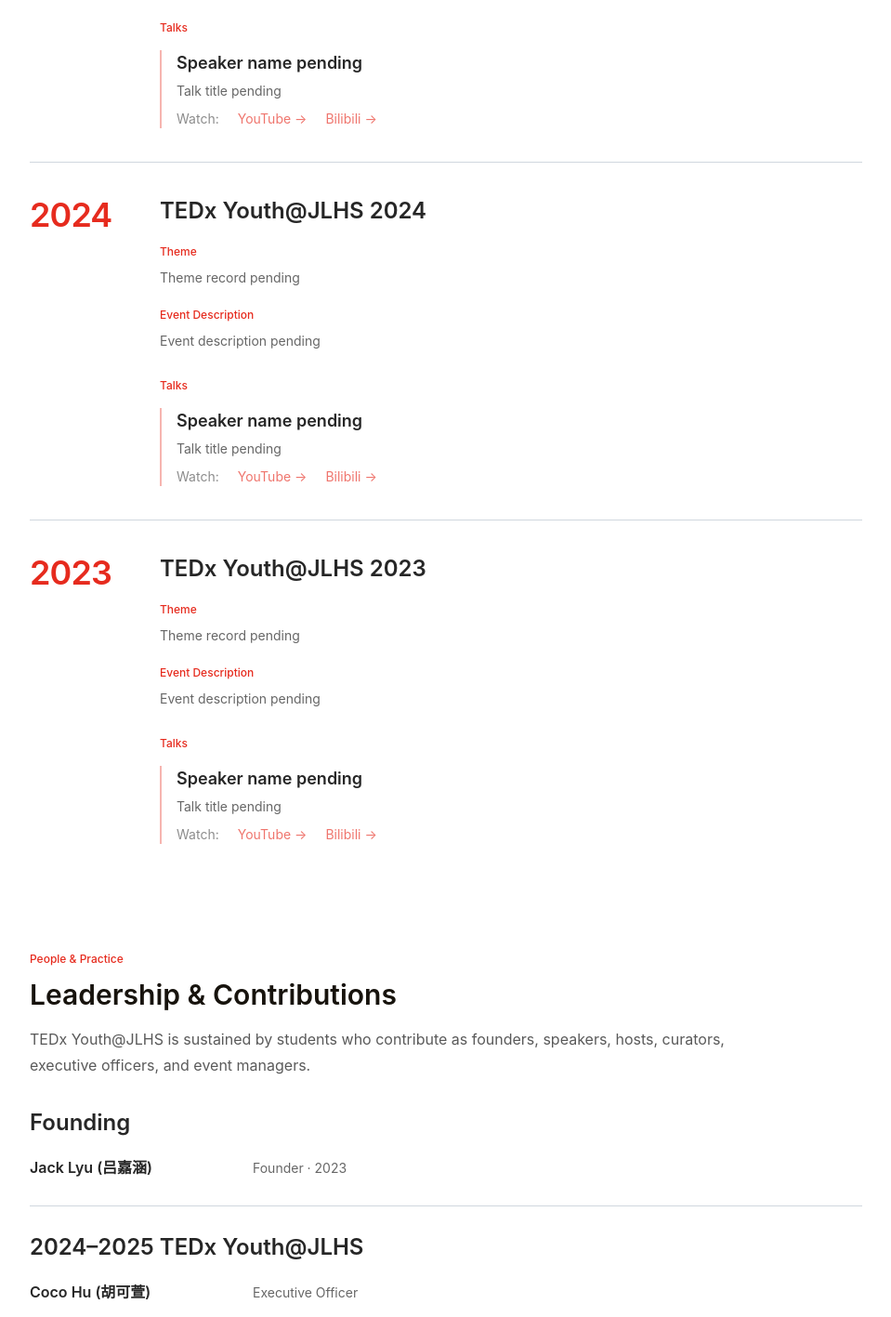
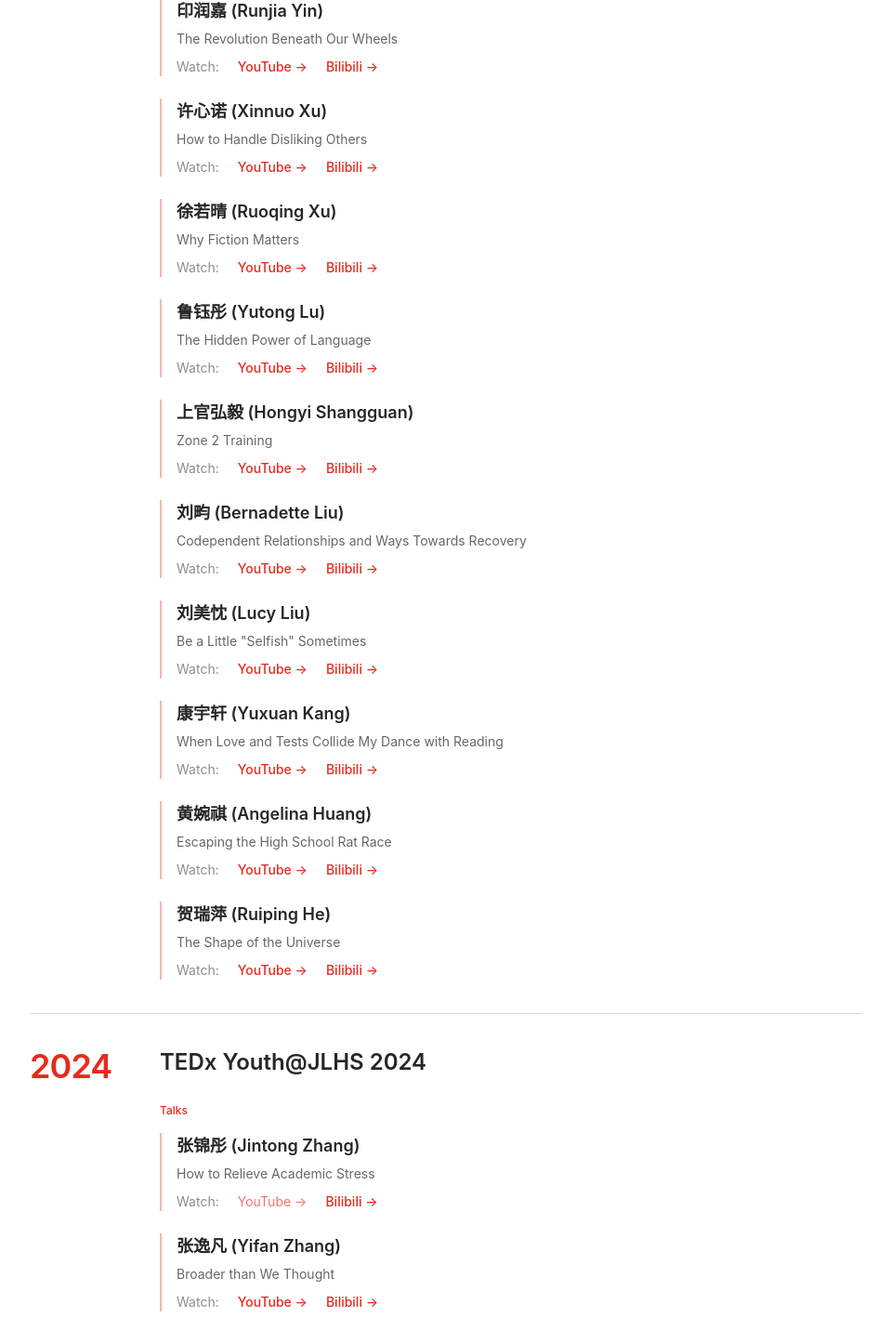
Before and after one commit to henrywyx0730/jlhsctc-official-website, a Next.js app: page /tedx in a window 1280 px wide. Shown: the part 1693-3110 px from the top of the page at 93% size, without its empty margins (56-1015 px from the left). Built offline with nearby package versions, Linux system fonts and the light colour scheme.

Commit message:
feat: complete TEDx archives for 2023–2025

```diff
--- a/app/tedx/page.js
+++ b/app/tedx/page.js
@@ -66,20 +66,6 @@
         <h3 className="font-display text-2xl font-semibold text-black/85">
           {event.title}
         </h3>
-        <div className="mt-5">
-          <SectionLabel>Theme</SectionLabel>
-          <p className="mt-2 text-sm leading-6 text-black/60">
-            {event.theme || "Theme record pending"}
-          </p>
-        </div>
-
-        <div className="mt-5">
-          <SectionLabel>Event Description</SectionLabel>
-          <p className="mt-2 text-sm leading-6 text-black/60">
-            {event.description || "Event description pending"}
-          </p>
-        </div>
-
         <div className="mt-7">
           <SectionLabel>Talks</SectionLabel>
           <div className="mt-4 space-y-6">
--- a/src/data/tedxEvents.js
+++ b/src/data/tedxEvents.js
@@ -20,10 +20,76 @@
     description: "",
     talks: [
       {
-        speaker: "",
-        title: "",
-        youtube: "",
-        bilibili: "",
+        speaker: "颜圣桐 (Amy Yan)",
+        title: "Removing the Romance Taboo",
+        youtube: "https://www.youtube.com/watch?v=l4JHI6EZx1s",
+        bilibili: "https://www.bilibili.com/video/BV1Dk8tzpETe/",
+      },
+      {
+        speaker: "朱正扬 (Zhengyang Zhu)",
+        title: "From Little Piggy to Champion",
+        youtube: "https://www.youtube.com/watch?v=ERVd8Ceb04Y",
+        bilibili: "https://www.bilibili.com/video/BV18k8tzpEAQ/",
+      },
+      {
+        speaker: "印润嘉 (Runjia Yin)",
+        title: "The Revolution Beneath Our Wheels",
+        youtube: "https://www.youtube.com/watch?v=GhUwE2EtXCM",
+        bilibili: "https://www.bilibili.com/video/BV1uC8tzXE1y/",
+      },
+      {
+        speaker: "许心诺 (Xinnuo Xu)",
+        title: "How to Handle Disliking Others",
+        youtube: "https://www.youtube.com/watch?v=-ALzeCYV6Rs",
+        bilibili: "https://www.bilibili.com/video/BV1bC8tzQERn/",
+      },
+      {
+        speaker: "徐若晴 (Ruoqing Xu)",
+        title: "Why Fiction Matters",
+        youtube: "https://www.youtube.com/watch?v=7ijEtAxocTg",
+        bilibili: "https://www.bilibili.com/video/BV1q48tzYED9/",
+      },
+      {
+        speaker: "鲁钰彤 (Yutong Lu)",
+        title: "The Hidden Power of Language",
+        youtube: "https://www.youtube.com/watch?v=ETkJmNl3K1s",
+        bilibili: "https://www.bilibili.com/video/BV1qb8tzwEpg/",
+      },
+      {
+        speaker: "上官弘毅 (Hongyi Shangguan)",
+        title: "Zone 2 Training",
+        youtube: "https://www.youtube.com/watch?v=Wp7rAVbajyw",
+        bilibili: "https://www.bilibili.com/video/BV1B48tzYEGR/",
+      },
+      {
+        speaker: "刘畇 (Bernadette Liu)",
+        title: "Codependent Relationships and Ways Towards Recovery",
+        youtube: "https://www.youtube.com/watch?v=yQ-F6TiGUFw",
+        bilibili: "https://www.bilibili.com/video/BV1zW8tzvEGo/",
+      },
+      {
+        speaker: "刘美忱 (Lucy Liu)",
+        title: "Be a Little \"Selfish\" Sometimes",
+        youtube: "https://www.youtube.com/watch?v=WjouFYK1Bro",
+        bilibili: "https://www.bilibili.com/video/BV1Bx8tzPEnP/",
+      },
+      {
+        speaker: "康宇轩 (Yuxuan Kang)",
+        title: "When Love and Tests Collide My Dance with Reading",
+        youtube: "https://www.youtube.com/watch?v=Zl1uPZI3ZWo",
+        bilibili: "https://www.bilibili.com/video/BV19Y8tzbEDo/",
+      },
+      {
+        speaker: "黄婉祺 (Angelina Huang)",
+        title: "Escaping the High School Rat Race",
+        youtube: "https://www.youtube.com/watch?v=JdUmA-rJ1J4",
+        bilibili: "https://www.bilibili.com/video/BV1d88tzhEjo/",
+      },
+      {
+        speaker: "贺瑞萍 (Ruiping He)",
+        title: "The Shape of the Universe",
+        youtube: "https://www.youtube.com/watch?v=KbC1OhJCz68",
+        bilibili: "https://www.bilibili.com/video/BV1da8tzFEuS/",
       },
     ],
   },
@@ -34,10 +100,64 @@
     description: "",
     talks: [
       {
-        speaker: "",
-        title: "",
+        speaker: "张锦彤 (Jintong Zhang)",
+        title: "How to Relieve Academic Stress",
         youtube: "",
-        bilibili: "",
+        bilibili: "https://www.bilibili.com/video/BV1tJJLzWEvJ/",
+      },
+      {
+        speaker: "张逸凡 (Yifan Zhang)",
+        title: "Broader than We Thought",
+        youtube: "https://www.youtube.com/watch?v=6CyyRoYoz30",
+        bilibili: "https://www.bilibili.com/video/BV14pJLzHEuN/",
+      },
+      {
+        speaker: "王秋媛 (Qiuyuan Wang)",
+        title: "Sports Create Communities",
+        youtube: "https://www.youtube.com/watch?v=MZRWp6lDYK0",
+        bilibili: "https://www.bilibili.com/video/BV1U7JLzRE2f/",
+      },
+      {
+        speaker: "彭勃 (Bo Peng)",
+        title: "A Glimpse of Open Source Community",
+        youtube: "https://www.youtube.com/watch?v=rLMI58LqsHI",
+        bilibili: "https://www.bilibili.com/video/BV1tnJLzXEs2/",
+      },
+      {
+        speaker: "王煜昕 (Ezra Wang)",
+        title: "Stray Cats: Struggles and Efforts in Animal Welfare",
+        youtube: "",
+        bilibili: "https://www.bilibili.com/video/BV1KmJzzpEvv/",
+      },
+      {
+        speaker: "庄子慧 (Leah Zhuang)",
+        title: "Fear of a Better Option",
+        youtube: "https://www.youtube.com/watch?v=mSyUsXq0nRc",
+        bilibili: "https://www.bilibili.com/video/BV1KmJzzpECQ/",
+      },
+      {
+        speaker: "赵子萌 (Mary Zhao)",
+        title: "Lying Flat: Is it a real problem for us",
+        youtube: "https://www.youtube.com/watch?v=VIenC1A53EQ",
+        bilibili: "https://www.bilibili.com/video/BV1KmJzzpEaF/",
+      },
+      {
+        speaker: "唐佳怡 (Ellen Tang)",
+        title: "Math Anxiety",
+        youtube: "https://www.youtube.com/watch?v=5crAwEZvjpc",
+        bilibili: "https://www.bilibili.com/video/BV1KmJzzpEEc/",
+      },
+      {
+        speaker: "栾雨诺 (Michelle Luan)",
+        title: "Genetic Modification",
+        youtube: "https://www.youtube.com/watch?v=6UNiDvwdxlw",
+        bilibili: "https://www.bilibili.com/video/BV1KmJzzpE4F/",
+      },
+      {
+        speaker: "刘美忱 (Lucy Liu)",
+        title: "Ignorance is Bliss",
+        youtube: "https://www.youtube.com/watch?v=mrAg9jj1T14",
+        bilibili: "https://www.bilibili.com/video/BV14mJzzpEF7/",
       },
     ],
   },
@@ -48,10 +168,64 @@
     description: "",
     talks: [
       {
-        speaker: "",
-        title: "",
-        youtube: "",
-        bilibili: "",
+        speaker: "吴昱贤 (Henry Wu)",
+        title: "Solar Panels: Illuminating Pathways Out of Poverty",
+        youtube: "https://www.youtube.com/watch?v=zL3fobQzpHE",
+        bilibili: "https://www.bilibili.com/video/BV1aH4y1X7Ed/",
+      },
+      {
+        speaker: "金松河 (Songhe Jin)",
+        title: "Valuing Solitude",
+        youtube: "https://www.youtube.com/watch?v=kyU6n2TfVdE",
+        bilibili: "https://www.bilibili.com/video/BV1X34y1T7wf/",
+      },
+      {
+        speaker: "徐艺菲 (Yifei Xu)",
+        title: "From Silence to Solidarity",
+        youtube: "https://www.youtube.com/watch?v=vP0LxVajwlM",
+        bilibili: "https://www.bilibili.com/video/BV1Aw411U7cS/",
+      },
+      {
+        speaker: "陈蓄颖 (Xuying Chen)",
+        title: "Breaking the Glass Ceiling",
+        youtube: "https://www.youtube.com/watch?v=RBfZRXOu288",
+        bilibili: "https://www.bilibili.com/video/BV1V94y1x7Kz/",
+      },
+      {
+        speaker: "胡可萱 (Coco Hu)",
+        title: "Reconnecting: The Importance of Community in a Digital Age",
+        youtube: "https://www.youtube.com/watch?v=sgPkZ_Ki0d4",
+        bilibili: "https://www.bilibili.com/video/BV1K14y1C7os/",
+      },
+      {
+        speaker: "陈恩洋 (Enyang Chen)",
+        title: "Thinking About Pink: The Implicit Costs of Being a Woman",
+        youtube: "https://www.youtube.com/watch?v=9vA_fJqLQHQ",
+        bilibili: "https://www.bilibili.com/video/BV1ww411U7qK/",
+      },
+      {
+        speaker: "左亦菲 (Yifei Zuo)",
+        title: "Quit Playing Your Life with the “Fast Forwarding” Button",
+        youtube: "https://www.youtube.com/watch?v=Ubt-Ih15y8w",
+        bilibili: "https://www.bilibili.com/video/BV1Mw411U7LC/",
+      },
+      {
+        speaker: "戴恬 (Tian Dai)",
+        title: "Carpe Diem: Embracing the Uncertainties of Life",
+        youtube: "https://www.youtube.com/watch?v=SfisQTqOiRc",
+        bilibili: "https://www.bilibili.com/video/BV1bG411R7vU/",
+      },
+      {
+        speaker: "彭搏 (Bo Peng)",
+        title: "The Power of the Fogg Behavior Model",
+        youtube: "https://www.youtube.com/watch?v=PHcZZsQYijY",
+        bilibili: "https://www.bilibili.com/video/BV1Vp4y1L7cD/",
+      },
+      {
+        speaker: "兰琪儿 (Qi'er Lan)",
+        title: "Wisdom of the \"Backward\" Hani Culture",
+        youtube: "https://www.youtube.com/watch?v=bdDREZ78rIQ",
+        bilibili: "https://www.bilibili.com/video/BV1R94y1s7E6/",
       },
     ],
   },
```
